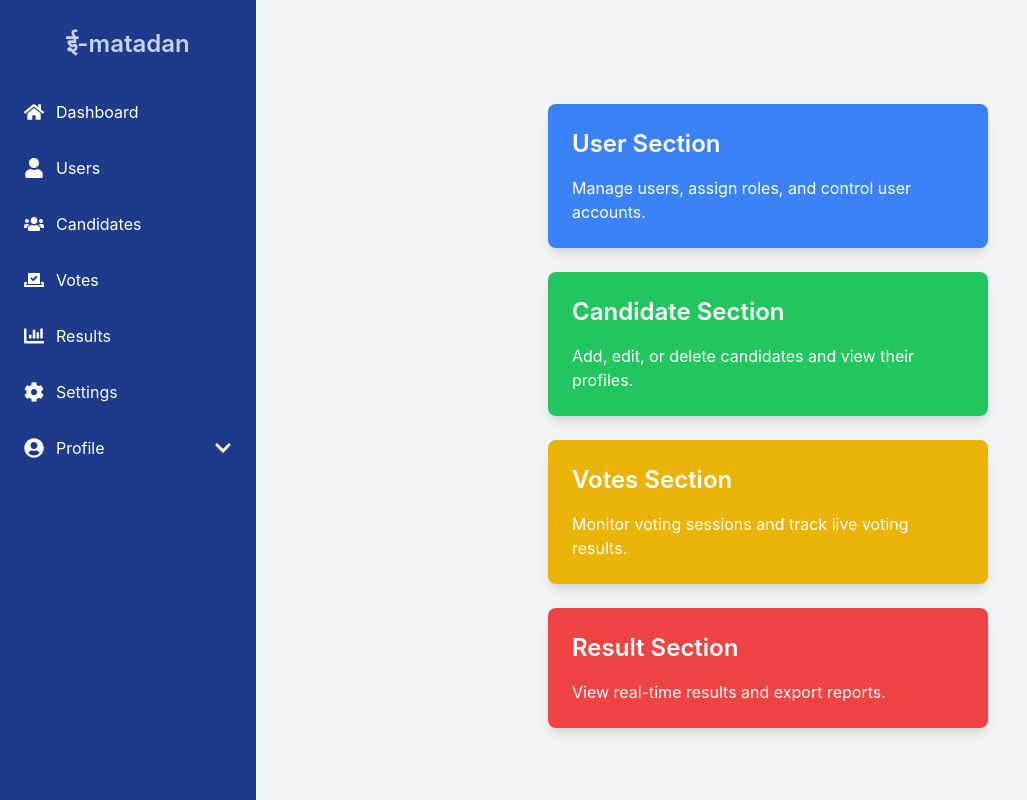
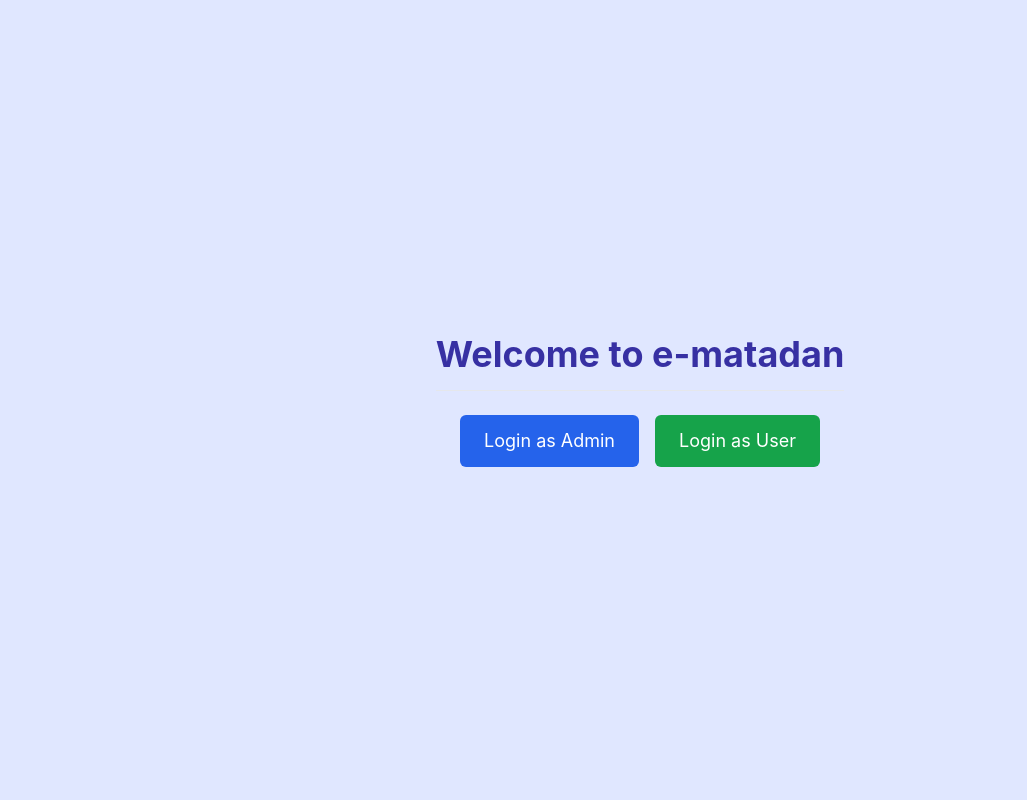
Before and after one commit to Pranav952/E-Matadan, a React (Create React App) app in the folder frontend/: page / in a window 1280 px wide. Shown: the whole page, without its empty margins (0-1027 px from the left). Built offline with nearby package versions, Linux system fonts and the light colour scheme.

Commit message:
routes for homepage

```diff
--- a/frontend/src/App.js
+++ b/frontend/src/App.js
@@ -8,7 +8,7 @@ import AdminRoutes from './admin/Routes';
 import UserRoutes from './user/Routes';
 import Register from './user/views/Register';
 import Login from './user/views/Login';
-import Dashboard from './admin/views/Dashboard';
+import Info from './admin/views/Info';
 
 
 function App() {
@@ -16,7 +16,7 @@ function App() {
     <Router>
       <Routes>
         {/* Default route */}
-        <Route path="/" element={<Dashboard/>} />
+        <Route path="/" element={<Info/>} />
 
         {/* Login route */}
         <Route path="/login" element={<Login />} />
--- a/frontend/src/user/views/Notifications.jsx
+++ b/frontend/src/user/views/Notifications.jsx
@@ -1,4 +1,4 @@
-import react from 'react';
+
 import Layout  from '../Layout';
 
 function Notification()
--- a/frontend/src/user/views/RegisterAsVoter.jsx
+++ b/frontend/src/user/views/RegisterAsVoter.jsx
@@ -1,4 +1,4 @@
-import react from 'react';
+
 import Layout  from '../Layout';
 
 function RegisterAsVoter()
```
